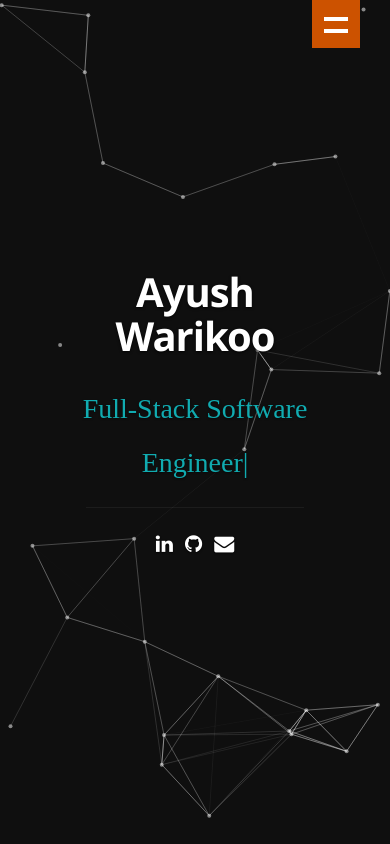
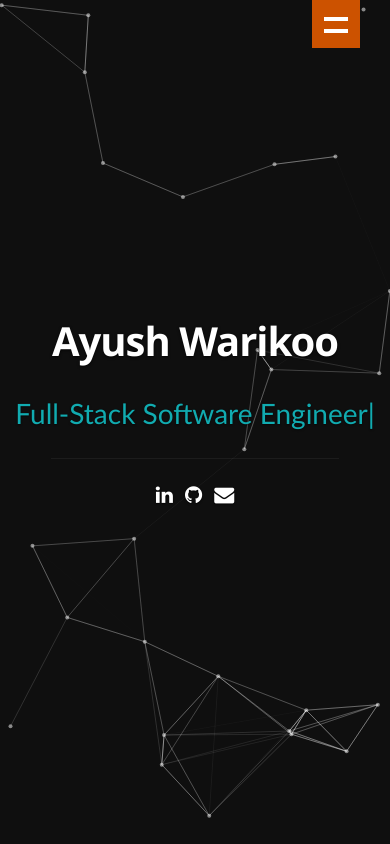
Before and after one commit to Ayush-Warikoo/portfolio, a React (Create React App) app: page / in a window 390 px wide. Shown: the top 844 px of the page. Built offline with nearby package versions, Linux system fonts and the light colour scheme.

Commit message:
Fix header size bug and mobile nav padding

```diff
--- a/public/css/layout.css
+++ b/public/css/layout.css
@@ -102,8 +102,6 @@ header {
   width: 100%;
   height: 100vh;
   z-index: 0; /* Crutial to appear in background and allow for interactivity */
-  /* background-color: #001220; */
-  /* background-color: black; */
 }
 
 /* vertically center banner section */
@@ -117,32 +115,27 @@ header .banner {
    display: inline-block;
    vertical-align: middle;
    margin: 0 auto;
-   width: 70%;
    padding-bottom: 30px;
    text-align: center;
 }
 
-header .banner-text { width: 100%; }
 header .banner-text h1 {
-   font: 120px/1.1em 'opensans-bold', sans-serif;
+   font: 100px/1.1em 'opensans-bold', sans-serif;
    color: #fff; /* #11ABB0 */
    letter-spacing: -2px;
    margin: 0 auto 18px auto;
-   width: 80%;
    text-shadow: 0px 1px 3px rgba(0, 0, 0, .8);
    position: relative;
    z-index: 1;
 
 }
 header .banner-text span {
-   font: 28px/1.9em 'American Typewriter', serif; /* 'Gill Sans' 'American Typewriter'*/
+   font: 28px/1.9em 'American Typewriter', 'Gill Sans', serif;
    color: #11ABB0; /* #11ABB0 */
    margin: 0 auto;
-   width: 80%;
    text-shadow: 0px 1px 2px rgba(0, 0, 0, .5);
    position: relative;
    z-index: 1;
-   /* font-weight: lighter; */
 }
 header .banner-text h3 span,
 header .banner-text h3 a {
@@ -383,11 +376,6 @@ ul#nav li a:hover {
    margin-left: 2px;
    color: #6E7881;
 }
-/* #resume .date {
-   font: 15px/24px 'opensans-regular', sans-serif;
-   margin-top: 6px;
-   color: #6E7881;
-} */
 
 /*----------------------------------------------*/
 /*	Skill Bars
--- a/public/css/media-queries.css
+++ b/public/css/media-queries.css
@@ -159,7 +159,7 @@
    /* display menu panels */
 	#nav-wrap:target > ul#nav	{
 	   display: block;
-      padding: 30px 20px 48px 20px;
+      padding: 20px 20px 20px 20px;
       background: #1f2024;
       margin: 0 30px;
       clear: both;
--- a/public/js/init.js
+++ b/public/js/init.js
@@ -10,9 +10,9 @@
 /* FitText Settings
 ------------------------------------------------------ */
 
-    setTimeout(function() {
-	   $('h1.responsive-headline').fitText(1, { minFontSize: '40px', maxFontSize: '90px' });
-	 }, 100);
+  //   setTimeout(function() {
+	//    $('h1.responsive-headline').fitText(1, { minFontSize: '40px', maxFontSize: '90px' });
+	//  }, 100);
 
 
 /*----------------------------------------------------*/
--- a/src/Components/Header/Header.jsx
+++ b/src/Components/Header/Header.jsx
@@ -40,7 +40,7 @@ function Header() {
 
 			<div className="banner">
 				<div className="banner-text">
-					<h1 className="responsive-headline">Ayush Warikoo</h1>
+					<h1>Ayush Warikoo</h1>
 					<HeaderTypewriterText />
 					<hr />
 					<ul className="social">
```
Also changed, not shown: 2 other files (tests, documents, lock files or other folders).
